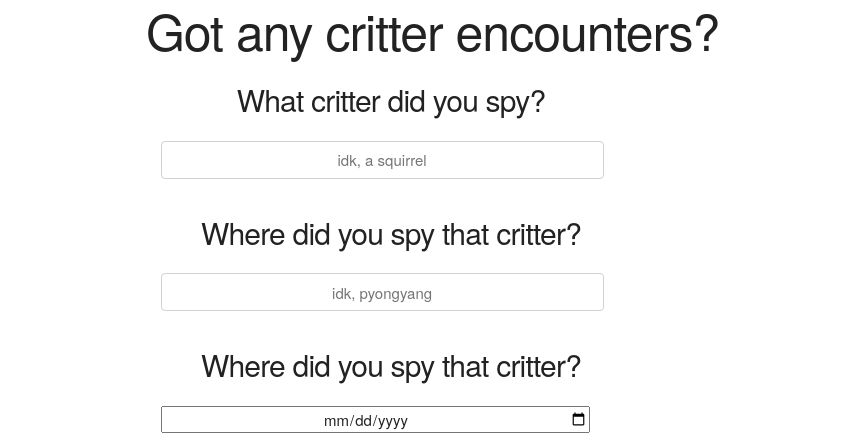
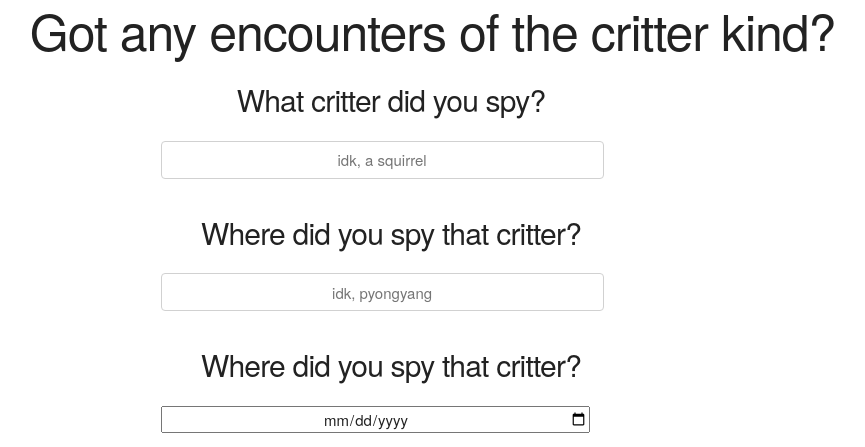
Before and after one commit to findoslice/animaltracker, a Flask app: page / in a window 1280 px wide. Shown: the top 447 px of the page, without its empty margins (249-1114 px from the left). Run offline with Flask 2, Linux system fonts and the light colour scheme.

Commit message:
final commit probably round 2

```diff
--- a/app/templates/submit.html
+++ b/app/templates/submit.html
@@ -9,7 +9,7 @@
     <body>
         <div class = "container">
         <div class = "twelve columns">
-        <h1 class = "eleven columns offset-by-one" style = "text-align: center;"> Got any critter encounters?</h1>
+        <h1 class = "eleven columns offset-by-one" style = "text-align: center;"> Got any encounters of the critter kind?</h1>
         <div class = "six columns offset-by-three" style = "align-content:center;">
             <form method="post" action ="/submit">
                 <label style = "text-align:center;"><h4>What critter did you spy?</h4></label>
```
Also changed, not shown: database.json (+1 -1 lines).
